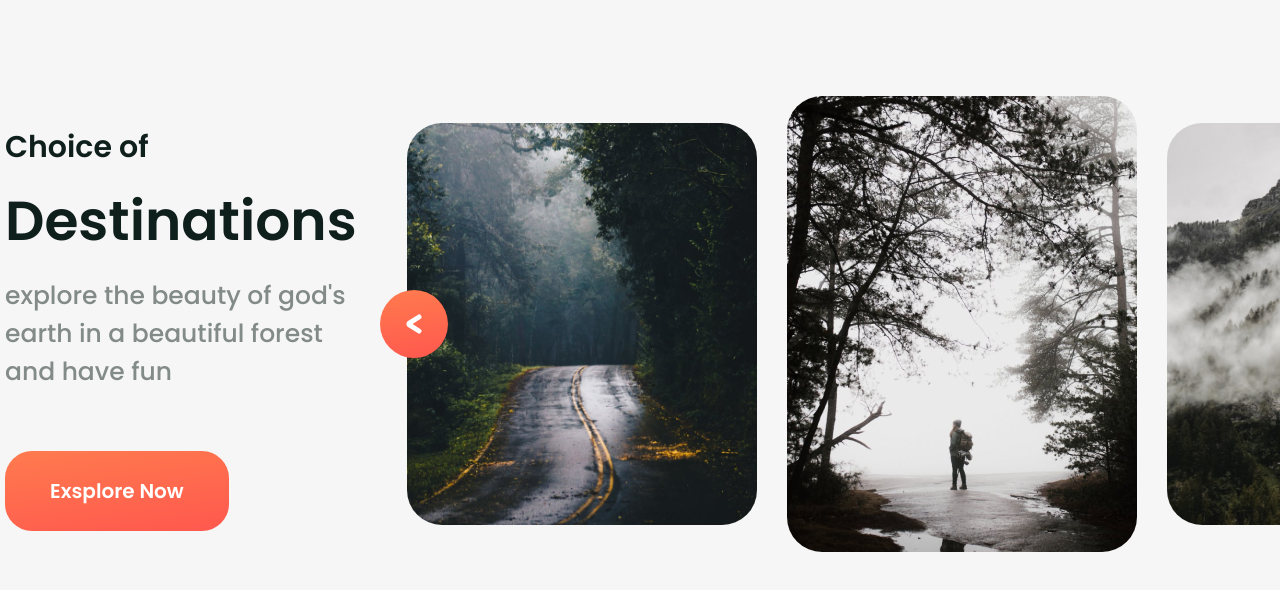
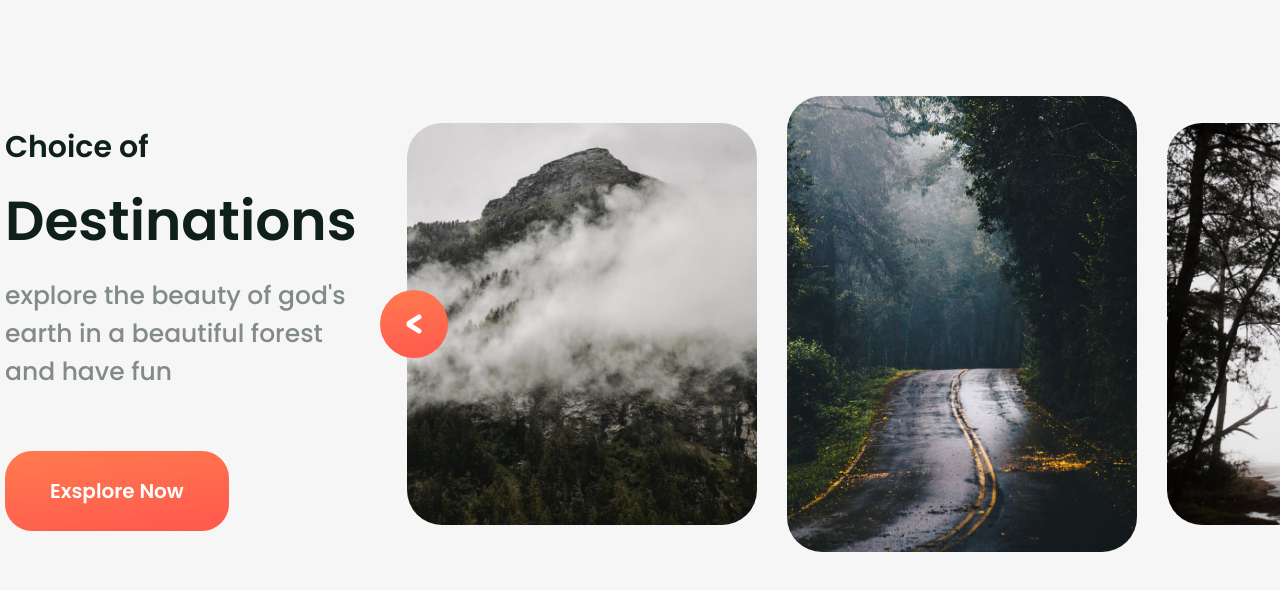
Before and after one commit to drobitko91/JS_GoTrip, a plain HTML site: page index.html in a window 1280 px wide. Both pictures are taken after a click on the button 413 px from the left and 324 px from the top of the page. Drawn offline with nearby package versions, Linux system fonts and the light colour scheme.

Commit message:
added JS for buttons in slider

```diff
--- a/css/main.css
+++ b/css/main.css
@@ -296,6 +296,7 @@ a {
 
 .slider {
     position: relative;
+    height: 456px;
 }
 
 .slider__item {
--- a/js/main.js
+++ b/js/main.js
@@ -1,9 +1,16 @@
-$(document).ready(function(){
-    $(".owl-carousel").owlCarousel({
+const owl = $('.owl-carousel');
+owl.owlCarousel({
     center: true,
     loop: true,
     margin: 30,
     startPosition: 1,
     items: 3,
 });
-  });
+
+$('.slider__btn--prev').click(function() {
+    owl.trigger('prev.owl.carousel');
+})
+
+$('.slider__btn--next').click(function() {
+    owl.trigger('next.owl.carousel');
+})
```
Lines whose indentation alone changed are shown as unchanged.
